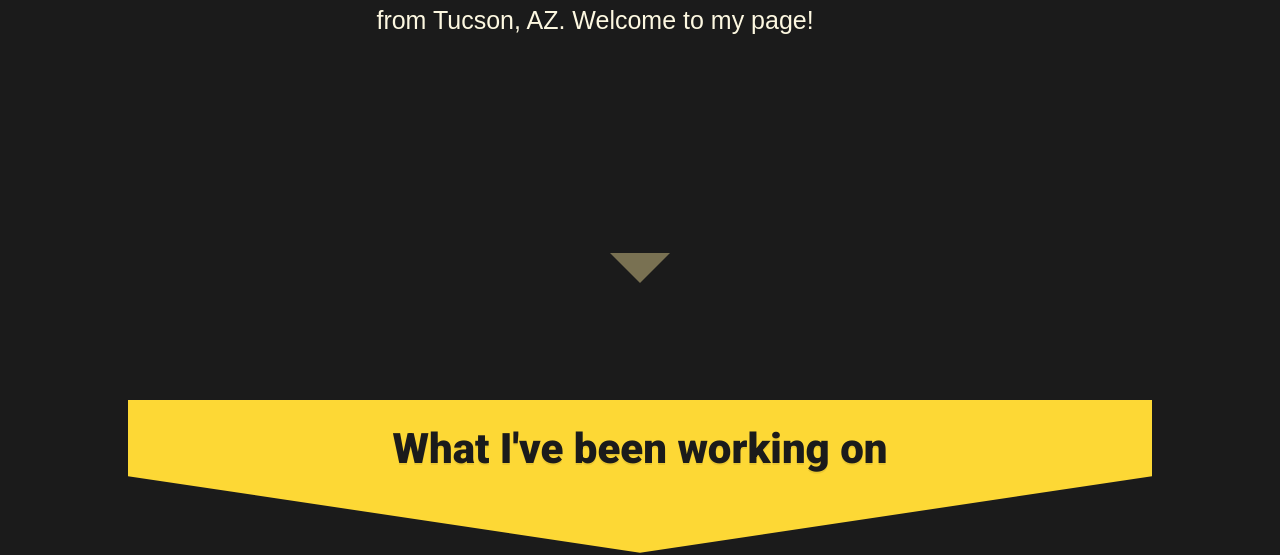
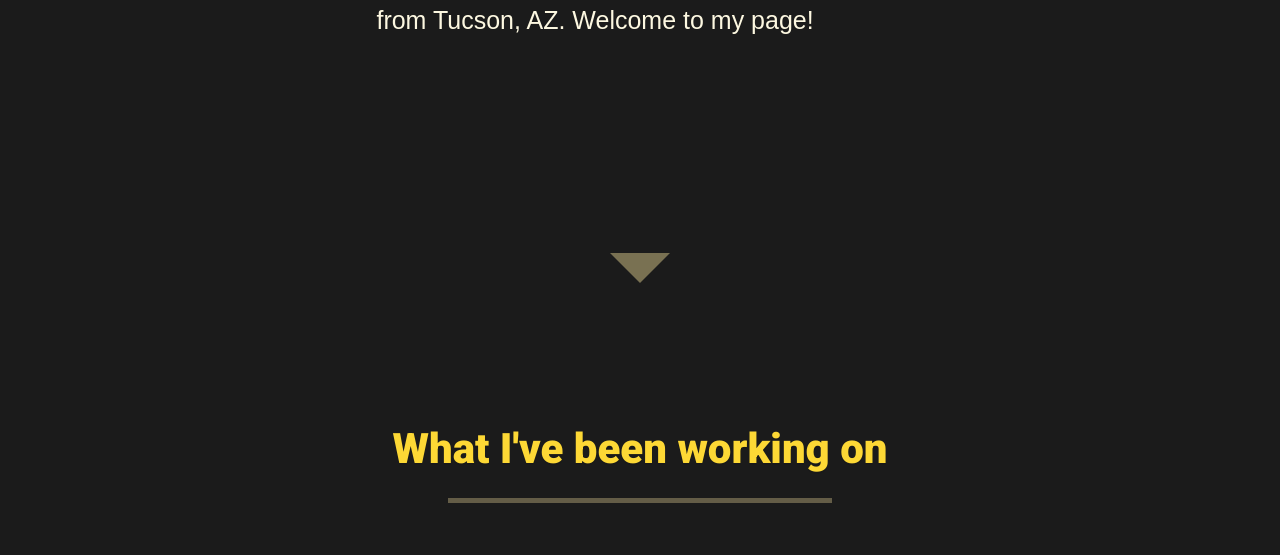
Before and after one commit to wesleyburch/portfolio, a website: page build/index.html in a window 1280 px wide. Shown: the part 397-952 px from the top of the page. Drawn offline with nearby package versions, Linux system fonts and the light colour scheme; files that its build step writes are made by us from their sources.

Commit message:
css/jquery animations
Added bottom border animations and hero-triangle bounce animations

```diff
--- a/source/js/app.js
+++ b/source/js/app.js
@@ -27,6 +27,7 @@ $( document ).ready(function() {
     // fade out hero triangle
     $(".triangle-hero").css("opacity", 1 - $(window).scrollTop() / 600);
 
+
     $('.wrapper-starter').fadeIn('slow');
     $('.section-header').each( function(i){
 
@@ -42,6 +43,20 @@ $( document ).ready(function() {
 
     });
 
+    $('.header-border').each( function(i){
+
+      var bottom_of_object = $(this).position().top + $(this).outerHeight();
+      var bottom_of_window = $(window).scrollTop() + $(window).height();
+
+      /* If the object is completely visible in the window, change width */
+      if( bottom_of_window > bottom_of_object ){
+
+          $(this).addClass('grow');
+
+      }
+
+    });
+
   });
 
 });
--- a/source/sass/6-pages/_page-home.sass
+++ b/source/sass/6-pages/_page-home.sass
@@ -70,10 +70,15 @@ body
   width: 0;
   height: 0;
   border-style: solid;
-  border-width: 30px 30px 0 30px;
+  border-width: 30px 30px 0 30px
   border-color: #797152 transparent transparent transparent;
+  animation: pulse 1s 6
   @media only screen and (max-width: 480px)
     border-width: 20px 20px 0 20px
+
+@keyframes pulse
+  100%
+    top: 640px
 
 h1
   margin-bottom: 5px
@@ -86,8 +91,8 @@ h1
 //**************** END HERO SECTION ****************\\
 //**************************************************\\
 
-.fade-in
 
+// Animations
 
 .rotate
   transition-duration: .250s
@@ -96,6 +101,8 @@ h1
   transform: rotate(90deg);
   -webkit-transform: rotate(90deg);
   -ms-transform: rotate(90deg);
+
+
 
 
 //**************************************************\\
@@ -111,23 +118,37 @@ h1
 .section-header
   padding-top: 25px
   width: 80%
-  margin: 0 auto 75px auto
+  margin: 0 auto
   text-align: center
-  color: #1b1b1b
+  color: #fdd835
+  position: relative
+  // color: #1b1b1b
   font-weight: 900
-  background-color: #fdd835
-  padding-bottom: 80px
-  clip-path: polygon(100% 0, 100% 50%, 50% 100%, 0 50%, 0 0)
+  // background-color: #fdd835
+  padding-bottom: 25px
+  // clip-path: polygon(100% 0, 100% 50%, 50% 100%, 0 50%, 0 0)
   border-radius: 0 0 5px 0
   opacity: 0
   @media only screen and (max-width: 380px)
     width: 100%
-    margin-bottom: 50px
     font-size: 30px
+
+.header-border
+  border-bottom: solid 5px #645D47
+  width: 100%
+  margin-left: auto
+  margin-right: auto
+  margin-bottom: 75px
+  -webkit-transition: width 1s ease-out
+  transition: width .75s  ease-out
+
+.grow
+  width: 30%
+
 
 .section-wrapper
   width: 100%
-  padding: 0 0 150px 0px
+  padding: 0 0 100px 0px
   margin-left: auto
   margin-right: auto
   @media only screen and (max-width: 480px)
@@ -150,7 +171,7 @@ h1
     max-width: 100%
     margin-right: auto
     margin-left: auto
-    padding: 10px 150px 10px 150px
+    padding: 30px 150px 30px 150px
     &:hover
       background-color: #3b3b3b
     @media only screen and (max-width: 680px)
@@ -201,7 +222,7 @@ h1
 .social-section
   text-align: center
   margin-top: 50px
-  height: 700px
+  // height: 700px
   width: 100%
   @media only screen and (max-width: 380px)
     width: 100%
```
Also changed, not shown: index.html (deleted, +0 -16 lines), build/assets/css/main.min.css, build/assets/js/app.js, build/index.html.
